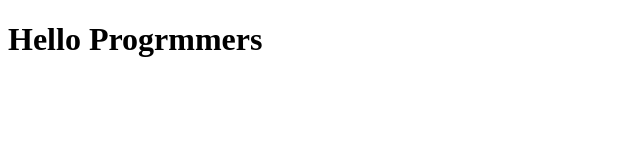
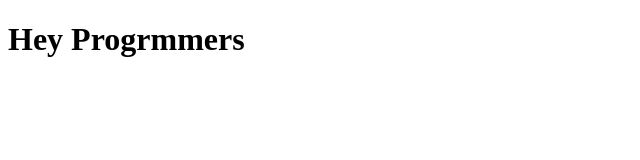
Before and after one commit to satishchakma/basic-portfolio-website, a plain HTML site: page index.html in a window 1280 px wide. Shown: the whole page, without its empty margins (0-640 px from the left). Drawn offline with Linux system fonts and the light colour scheme.

Commit message:
new files here

```diff
--- a/index.html
+++ b/index.html
@@ -7,7 +7,7 @@
     <title>Basic Portfolio Website</title>
 </head>
 <body>
-    <h1>Hello Progrmmers</h1>
+    <h1>Hey Progrmmers</h1>
 
 
 </body>
```
Also changed, not shown: images/dream-bg.png (added), images/exp-bg.png (added), images/jhankar.png (added), images/jhankar2.png (added), images/my-bg.png (added), images/my-bg2.png (added), images/top-banner.png (added).
